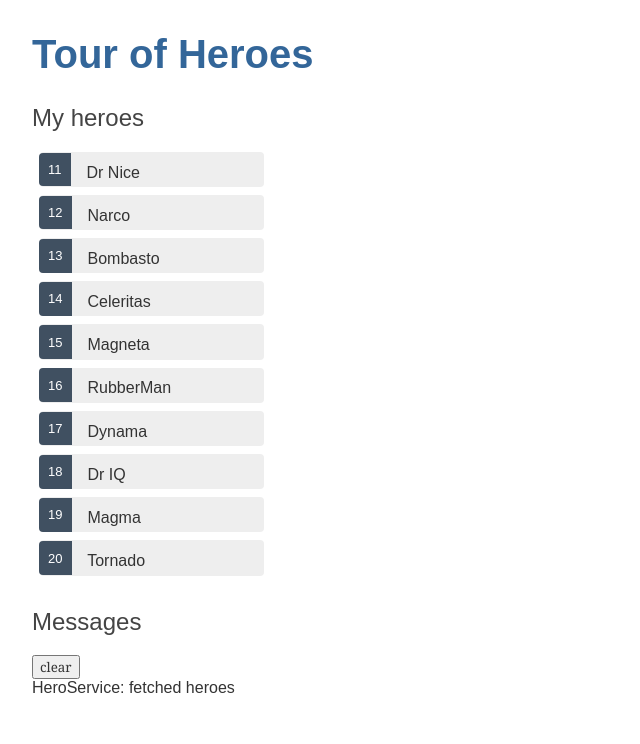
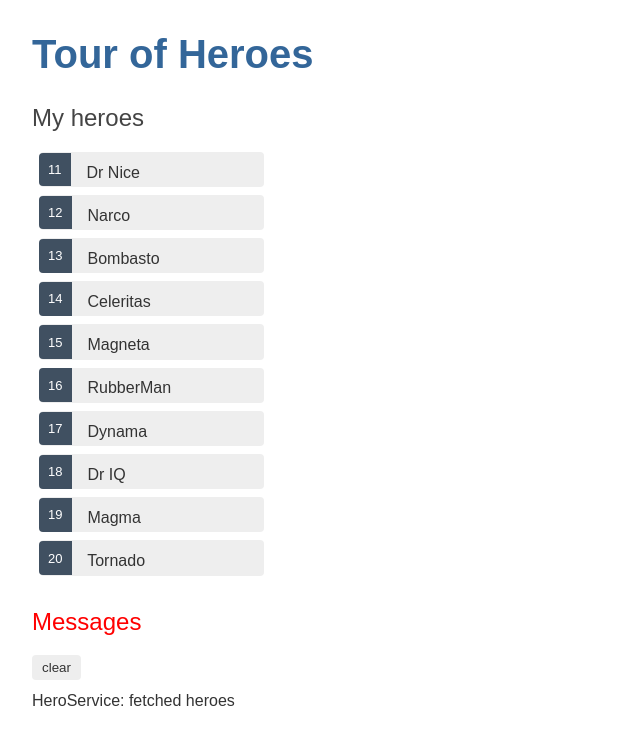
Before and after one commit to iproman/test-tour, an Angular app: page / in a window 1280 px wide. Shown: the top 744 px of the page, without its empty margins (0-640 px from the left). Built offline with nearby package versions, Linux system fonts and the light colour scheme.

Commit message:
Add private styles

```diff
--- a/src/app/messages/messages.component.css
+++ b/src/app/messages/messages.component.css
@@ -0,0 +1,20 @@
+h2 {
+  color: red;
+  font-family: Arial, Helvetica, sans-serif;
+  font-weight: lighter;
+}
+
+button.clear {
+  font-family: Arial, sans-serif;
+  color: #333;
+  background-color: #eee;
+  margin-bottom: 12px;
+  border: none;
+  padding: 5px 10px;
+  border-radius: 4px;
+  cursor: pointer;
+}
+
+button:hover {
+  background-color: #cfd8dc;
+}
```
